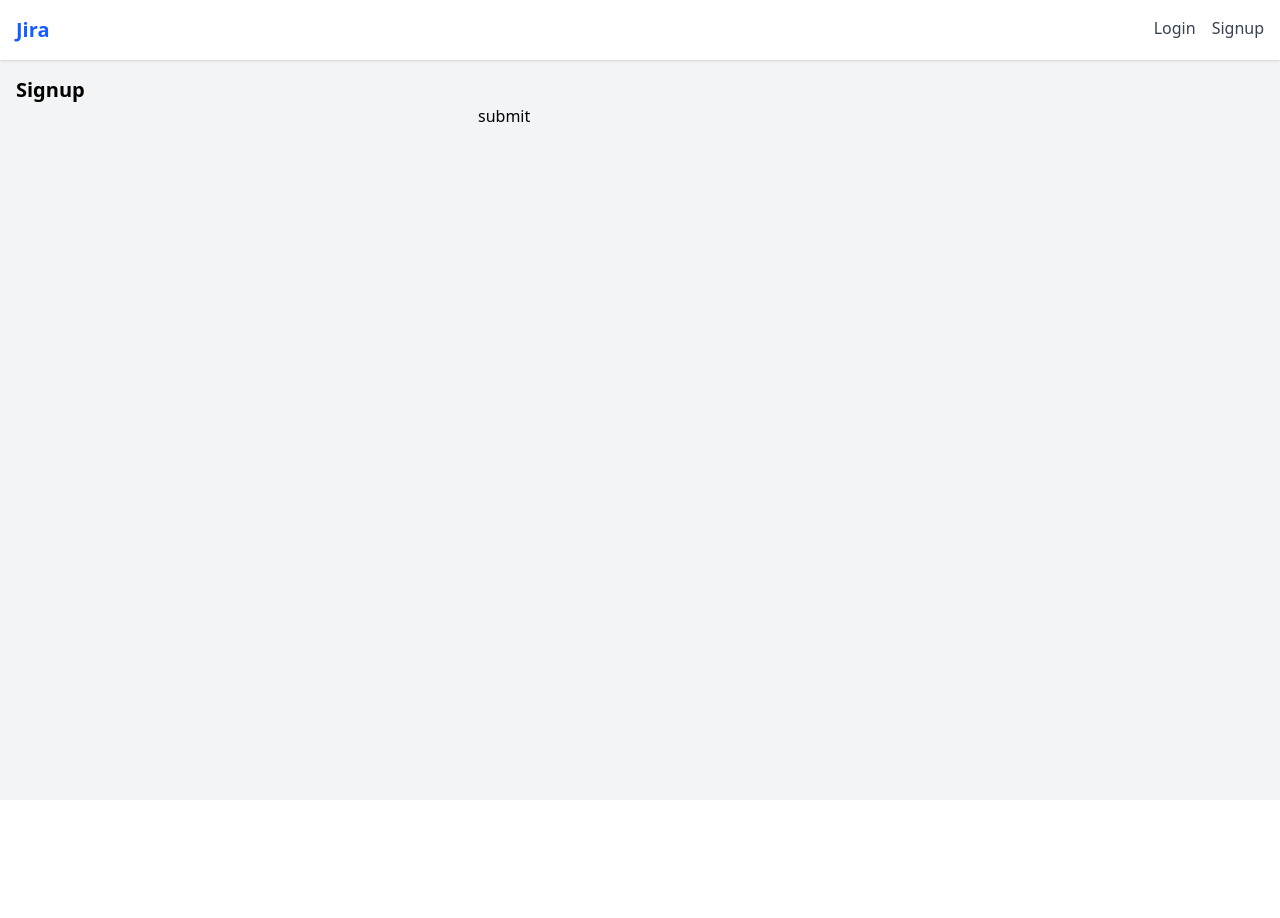
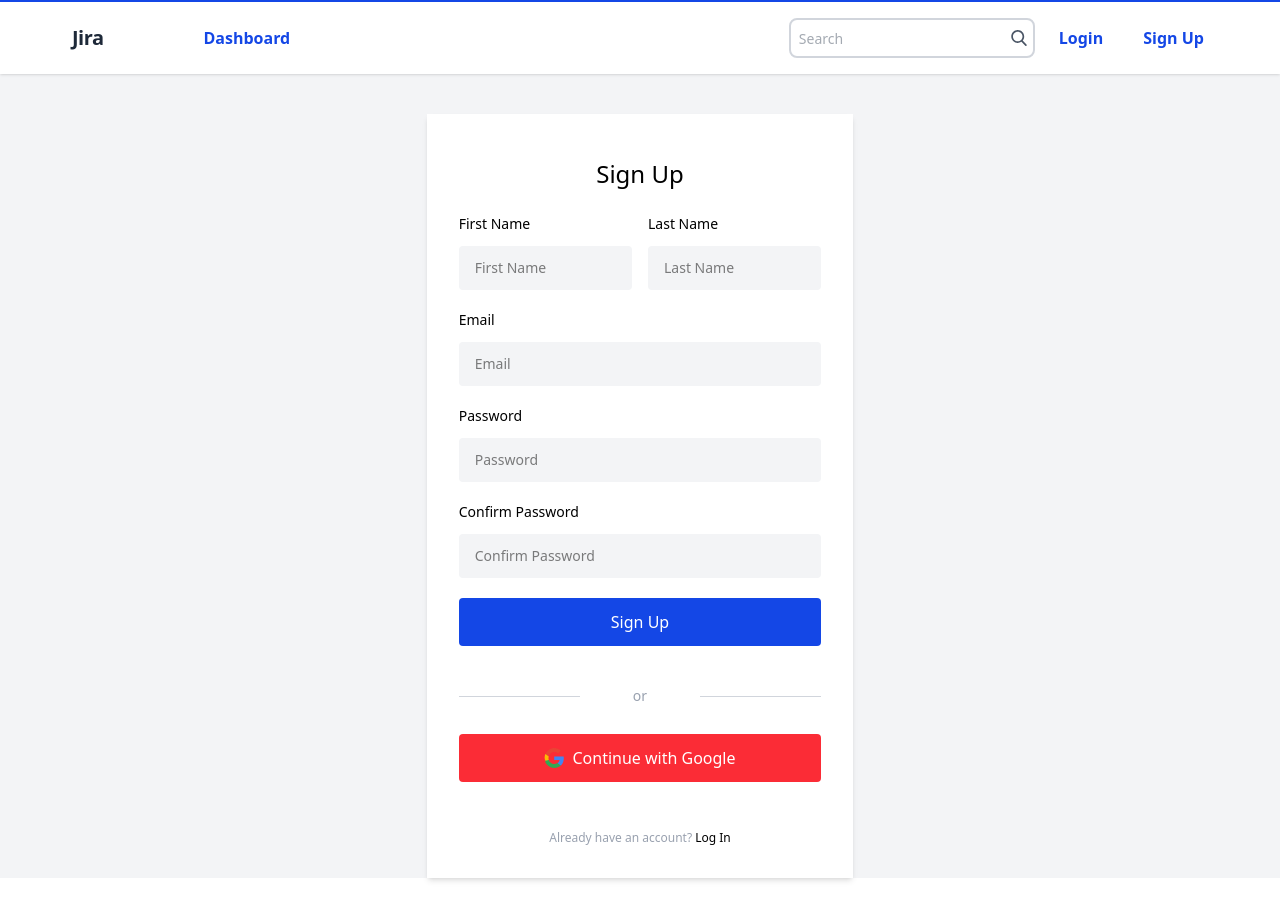
Before and after one commit to prasantmahato/Jira, a React (Vite) app in the folder client/: page /signup in a window 1280 px wide. Before the commit the page ends 800 px from the top, so only its background shows below. Built offline with nearby package versions, Linux system fonts and the light colour scheme.

Commit message:
Updated Navbar, Login and Sign-up to look good

```diff
--- a/client/src/components/Navbar.tsx
+++ b/client/src/components/Navbar.tsx
@@ -3,11 +3,80 @@
 
 const Navbar = () => {
   return (
-    <nav className="bg-white shadow p-4 flex justify-between">
-      <Link to="/" className="text-xl font-bold text-blue-600">Jira</Link>
-      <div className="space-x-4">
-        <Link to="/login" className="text-gray-700 hover:text-blue-500">Login</Link>
-        <Link to="/signup" className="text-gray-700 hover:text-blue-500">Signup</Link>
+    <nav className="flex items-center justify-between flex-wrap bg-white py-4 lg:px-12 shadow border-solid border-t-2 border-blue-700">
+      <div className="flex justify-between lg:w-auto w-full lg:border-b-0 pl-6 pr-2 border-solid border-b-2 border-gray-300 pb-5 lg:pb-0">
+        <div className="flex items-center flex-shrink-0 text-gray-800 mr-16">
+          <Link to="/" className="font-semibold text-xl tracking-tight text-gray-800">
+          Jira
+          </Link>
+        </div>
+
+        <div className="block lg:hidden">
+          <button
+            id="nav"
+            className="flex items-center px-3 py-2 border-2 rounded text-blue-700 border-blue-700 hover:text-blue-700 hover:border-blue-700"
+          >
+            <svg
+              className="fill-current h-3 w-3"
+              viewBox="0 0 20 20"
+              xmlns="http://www.w3.org/2000/svg"
+            >
+              <title>Menu</title>
+              <path d="M0 3h20v2H0V3zm0 6h20v2H0V9zm0 6h20v2H0v-2z" />
+            </svg>
+          </button>
+        </div>
+      </div>
+
+      <div className="menu w-full lg:block flex-grow lg:flex lg:items-center lg:w-auto lg:px-3 px-8">
+        <div className="text-md font-bold text-blue-700 lg:flex-grow">
+          <Link
+            to="/"
+            className="block mt-4 lg:inline-block lg:mt-0 hover:text-white px-4 py-2 rounded hover:bg-blue-700 mr-2"
+          >
+            Dashboard
+          </Link>
+        </div>
+
+        {/* Search bar */}
+        <div className="relative mx-auto text-gray-600 lg:block hidden">
+          <input
+            className="border-2 border-gray-300 bg-white h-10 pl-2 pr-8 rounded-lg text-sm focus:outline-none"
+            type="search"
+            name="search"
+            placeholder="Search"
+          />
+          <button type="submit" className="absolute right-0 top-0 mt-3 mr-2">
+            <svg
+              className="text-gray-600 h-4 w-4 fill-current"
+              xmlns="http://www.w3.org/2000/svg"
+              viewBox="0 0 56.966 56.966"
+              width="512px"
+              height="512px"
+            >
+              <path d="M55.146,51.887L41.588,37.786c3.486-4.144,5.396-9.358,5.396-14.786c0-12.682-10.318-23-23-23s-23,10.318-23,23
+                       s10.318,23,23,23c4.761,0,9.298-1.436,13.177-4.162l13.661,14.208c0.571,0.593,1.339,0.92,2.162,0.92
+                       c0.779,0,1.518-0.297,2.079-0.837C56.255,54.982,56.293,53.08,55.146,51.887z M23.984,6c9.374,0,17,7.626,17,17
+                       s-7.626,17-17,17  s-17-7.626-17-17S14.61,6,23.984,6z" />
+            </svg>
+          </button>
+        </div>
+
+        {/* Auth Buttons */}
+        <div className="flex">
+          <Link
+            to="/login"
+            className="block text-md px-4 py-2 rounded text-blue-700 ml-2 font-bold hover:text-white mt-4 hover:bg-blue-700 lg:mt-0"
+          >
+            Login
+          </Link>
+          <Link
+            to="/signup"
+            className="block text-md px-4 py-2 rounded text-blue-700 ml-2 font-bold hover:text-white mt-4 hover:bg-blue-700 lg:mt-0"
+          >
+            Sign Up
+          </Link>
+        </div>
       </div>
     </nav>
   );
--- a/client/src/pages/Login.tsx
+++ b/client/src/pages/Login.tsx
@@ -1,14 +1,91 @@
 import React from 'react';
+import { Link } from 'react-router-dom';
 
 const Login = () => {
   return (
-    <div className="p-4">
-      <h2 className="text-xl font-bold">Login</h2>
-      <form action="/" method="">
-        <input type="email" name="email" id="email" />
-        <input type="password" name="pass" id="pass" />
-        <input type="submit" value="submit" />
-      </form>
+    <div className="bg-white lg:w-4/12 md:w-6/12 w-10/12 m-auto my-10 shadow-md">
+      <div className="py-8 px-8 rounded-xl">
+        <h1 className="font-medium text-2xl mt-3 text-center">Login</h1>
+        <form className="mt-6">
+          <div className="my-5 text-sm">
+            <label htmlFor="username" className="block text-black">
+              Username
+            </label>
+            <input
+              type="text"
+              id="username"
+              autoFocus
+              className="rounded-sm px-4 py-3 mt-3 focus:outline-none bg-gray-100 w-full"
+              placeholder="Username"
+            />
+          </div>
+
+          <div className="my-5 text-sm">
+            <label htmlFor="password" className="block text-black">
+              Password
+            </label>
+            <input
+              type="password"
+              id="password"
+              className="rounded-sm px-4 py-3 mt-3 focus:outline-none bg-gray-100 w-full"
+              placeholder="Password"
+            />
+            <div className="flex justify-end mt-2 text-xs text-gray-600">
+              <Link to="/forgot-password">Forget Password?</Link>
+            </div>
+          </div>
+
+          <button
+            type="submit"
+            className=" block text-center text-white bg-blue-700 p-3 duration-300 rounded-sm hover:bg-blue-800 w-full"
+          >
+            Login
+          </button>
+        </form>
+
+        <div className="flex md:justify-between justify-center items-center mt-10">
+          <div className="bg-gray-300 md:block hidden w-4/12" style={{ height: '1px' }}></div>
+          <p className="md:mx-2 text-sm font-light text-gray-400">or</p>
+          <div className="bg-gray-300 md:block hidden w-4/12" style={{ height: '1px' }}></div>
+        </div>
+
+        <div className="grid md:grid-cols-1 gap-2 mt-7">
+
+  <button className="flex items-center justify-center gap-2 w-full text-white bg-red-500 p-3 duration-300 rounded-sm hover:bg-red-600">
+    <svg
+      className="w-5 h-5"
+      viewBox="0 0 533.5 544.3"
+      xmlns="http://www.w3.org/2000/svg"
+    >
+      <path
+        d="M533.5 278.4c0-17.4-1.6-34.1-4.6-50.4H272v95.3h147.3c-6.4 34.7-25.9 64-55 83.5v68.8h88.9c52.1-48 80.3-118.6 80.3-197.2z"
+        fill="#4285f4"
+      />
+      <path
+        d="M272 544.3c72.9 0 134.1-24.2 178.7-65.6l-88.9-68.8c-24.6 16.5-56.1 26.3-89.8 26.3-69.1 0-127.6-46.7-148.5-109.4H33.2v68.9C77.9 475.1 168.3 544.3 272 544.3z"
+        fill="#34a853"
+      />
+      <path
+        d="M123.5 326.8c-10.4-30.6-10.4-63.7 0-94.3V163.6H33.2c-29.3 58.6-29.3 127.1 0 185.7l90.3-22.5z"
+        fill="#fbbc04"
+      />
+      <path
+        d="M272 107.2c39.7 0 75.4 13.6 103.6 40.3l77.6-77.6C406.1 24.4 344.9 0 272 0 168.3 0 77.9 69.2 33.2 163.6l90.3 68.9C144.4 153.9 202.9 107.2 272 107.2z"
+        fill="#ea4335"
+      />
+    </svg>
+    Continue with Google
+  </button>
+
+        </div>
+
+        <p className="mt-12 text-xs text-center font-light text-gray-400">
+          Don't have an account?{' '}
+          <Link to="/signup" className="text-black font-medium">
+            Create One
+          </Link>
+        </p>
+      </div>
     </div>
   );
 };
--- a/client/src/pages/Signup.tsx
+++ b/client/src/pages/Signup.tsx
@@ -1,14 +1,115 @@
 import React from 'react';
+import { Link } from 'react-router-dom';
 
 const Signup = () => {
   return (
-    <div className="p-4">
-      <h2 className="text-xl font-bold">Signup</h2>
-      <form action="/" method="get">
-        <input type="email" name="email" id="email" />
-        <input type="password" name="pass" id="pass" />
-        <input type="submit" value="submit" />
-      </form>
+    <div className="bg-white lg:w-4/12 md:w-6/12 w-10/12 m-auto my-10 shadow-md">
+      <div className="py-8 px-8 rounded-xl">
+        <h1 className="font-medium text-2xl mt-3 text-center">Sign Up</h1>
+        <form className="mt-6">
+        <div className="flex gap-4 my-5 text-sm">
+            <div className="w-1/2">
+              <label htmlFor="firstName" className="block text-black">First Name</label>
+              <input
+                type="text"
+                id="firstName"
+                className="rounded-sm px-4 py-3 mt-3 focus:outline-none bg-gray-100 w-full"
+                placeholder="First Name"
+              />
+            </div>
+
+            <div className="w-1/2">
+              <label htmlFor="lastName" className="block text-black">Last Name</label>
+              <input
+                type="text"
+                id="lastName"
+                className="rounded-sm px-4 py-3 mt-3 focus:outline-none bg-gray-100 w-full"
+                placeholder="Last Name"
+              />
+            </div>
+          </div>
+
+
+          <div className="my-5 text-sm">
+            <label htmlFor="email" className="block text-black">Email</label>
+            <input
+              type="email"
+              id="email"
+              className="rounded-sm px-4 py-3 mt-3 focus:outline-none bg-gray-100 w-full"
+              placeholder="Email"
+            />
+          </div>
+
+          <div className="my-5 text-sm">
+            <label htmlFor="password1" className="block text-black">Password</label>
+            <input
+              type="password"
+              id="password1"
+              className="rounded-sm px-4 py-3 mt-3 focus:outline-none bg-gray-100 w-full"
+              placeholder="Password"
+            />
+          </div>
+
+          <div className="my-5 text-sm">
+            <label htmlFor="password2" className="block text-black">Confirm Password</label>
+            <input
+              type="password"
+              id="password2"
+              className="rounded-sm px-4 py-3 mt-3 focus:outline-none bg-gray-100 w-full"
+              placeholder="Confirm Password"
+            />
+          </div>
+
+          <button
+            type="submit"
+            className="block text-center text-white bg-blue-700 p-3 duration-300 rounded-sm hover:bg-blue-800 w-full"
+          >
+            Sign Up
+          </button>
+        </form>
+<div className="flex md:justify-between justify-center items-center mt-10">
+          <div className="bg-gray-300 md:block hidden w-4/12" style={{ height: '1px' }}></div>
+          <p className="md:mx-2 text-sm font-light text-gray-400">or</p>
+          <div className="bg-gray-300 md:block hidden w-4/12" style={{ height: '1px' }}></div>
+        </div>
+
+        <div className="grid md:grid-cols-1 gap-2 mt-7">
+
+  <button className="flex items-center justify-center gap-2 w-full text-white bg-red-500 p-3 duration-300 rounded-sm hover:bg-red-600">
+    <svg
+      className="w-5 h-5"
+      viewBox="0 0 533.5 544.3"
+      xmlns="http://www.w3.org/2000/svg"
+    >
+      <path
+        d="M533.5 278.4c0-17.4-1.6-34.1-4.6-50.4H272v95.3h147.3c-6.4 34.7-25.9 64-55 83.5v68.8h88.9c52.1-48 80.3-118.6 80.3-197.2z"
+        fill="#4285f4"
+      />
+      <path
+        d="M272 544.3c72.9 0 134.1-24.2 178.7-65.6l-88.9-68.8c-24.6 16.5-56.1 26.3-89.8 26.3-69.1 0-127.6-46.7-148.5-109.4H33.2v68.9C77.9 475.1 168.3 544.3 272 544.3z"
+        fill="#34a853"
+      />
+      <path
+        d="M123.5 326.8c-10.4-30.6-10.4-63.7 0-94.3V163.6H33.2c-29.3 58.6-29.3 127.1 0 185.7l90.3-22.5z"
+        fill="#fbbc04"
+      />
+      <path
+        d="M272 107.2c39.7 0 75.4 13.6 103.6 40.3l77.6-77.6C406.1 24.4 344.9 0 272 0 168.3 0 77.9 69.2 33.2 163.6l90.3 68.9C144.4 153.9 202.9 107.2 272 107.2z"
+        fill="#ea4335"
+      />
+    </svg>
+    Continue with Google
+  </button>
+
+        </div>
+
+        <p className="mt-12 text-xs text-center font-light text-gray-400">
+          Already have an account?{' '}
+          <Link to="/login" className="text-black font-medium">
+            Log In
+          </Link>
+        </p>
+      </div>
     </div>
   );
 };
```
